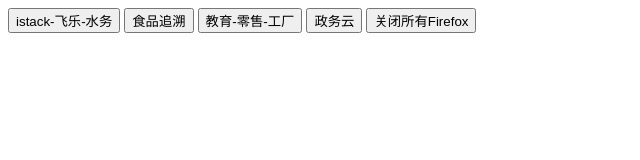
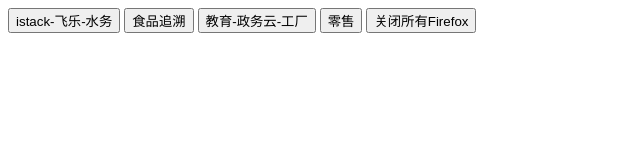
Before and after one commit to Penergy/selenium-open-web, a plain HTML site: page static/index.html in a window 1280 px wide. Shown: the full height of the page, 0-640 px from the left. Drawn offline with Linux system fonts and the light colour scheme; files whose address does not match are found by name.

Commit message:
change button

```diff
--- a/static/index.html
+++ b/static/index.html
@@ -14,8 +14,8 @@
     <button onclick="clickIstack()">Istack驾驶舱</button> -->
     <button onclick="clickPage1()">istack-飞乐-水务</button>
     <button onclick="clickPage2()">食品追溯</button>
-    <button onclick="clickPage3()">教育-零售-工厂</button>
-    <button onclick="clickPage4()">政务云</button>
+    <button onclick="clickPage3()">教育-政务云-工厂</button>
+    <button onclick="clickPage4()">零售</button>
     <!-- <button onclick="clickSmartcity()">新型智慧城市</button> -->
     <button onclick="closeFirefox()">关闭所有Firefox</button>
 
```
